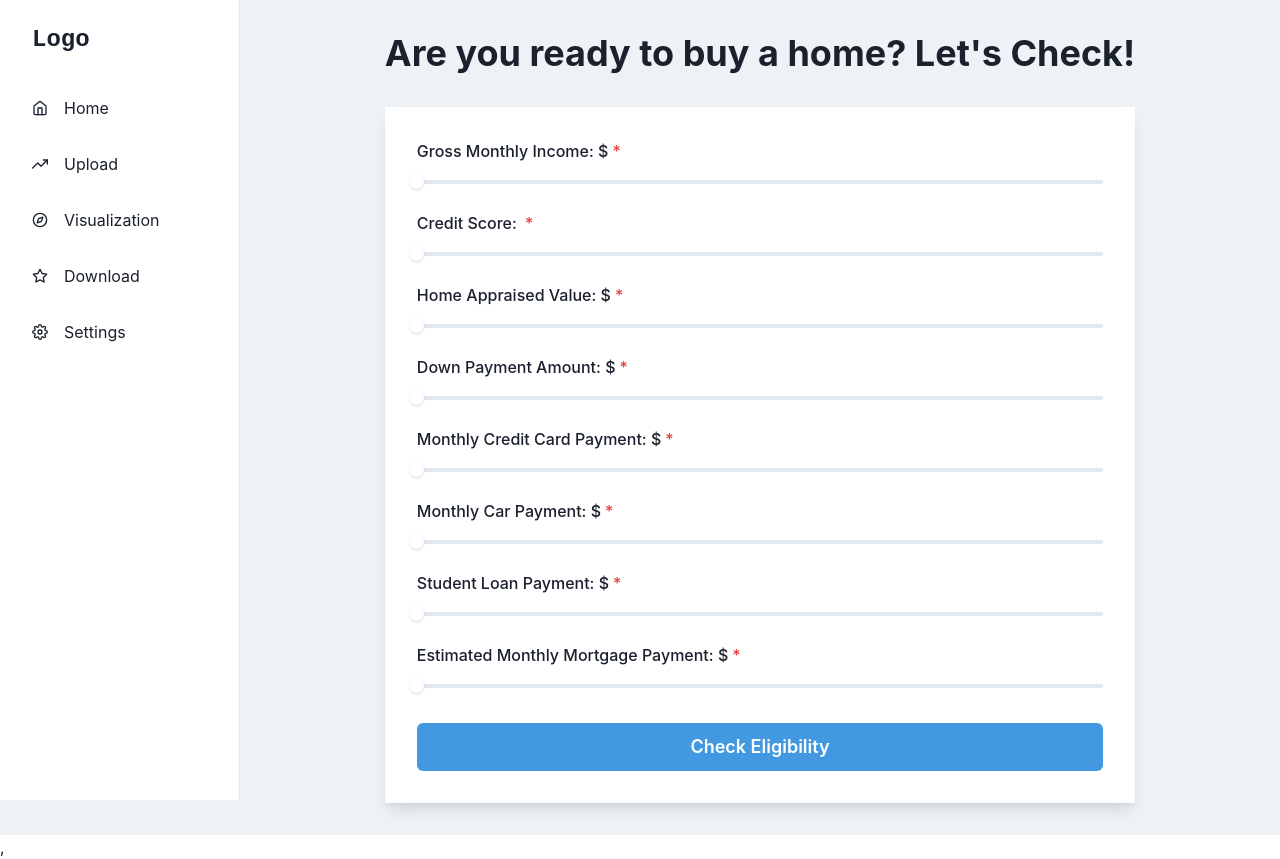
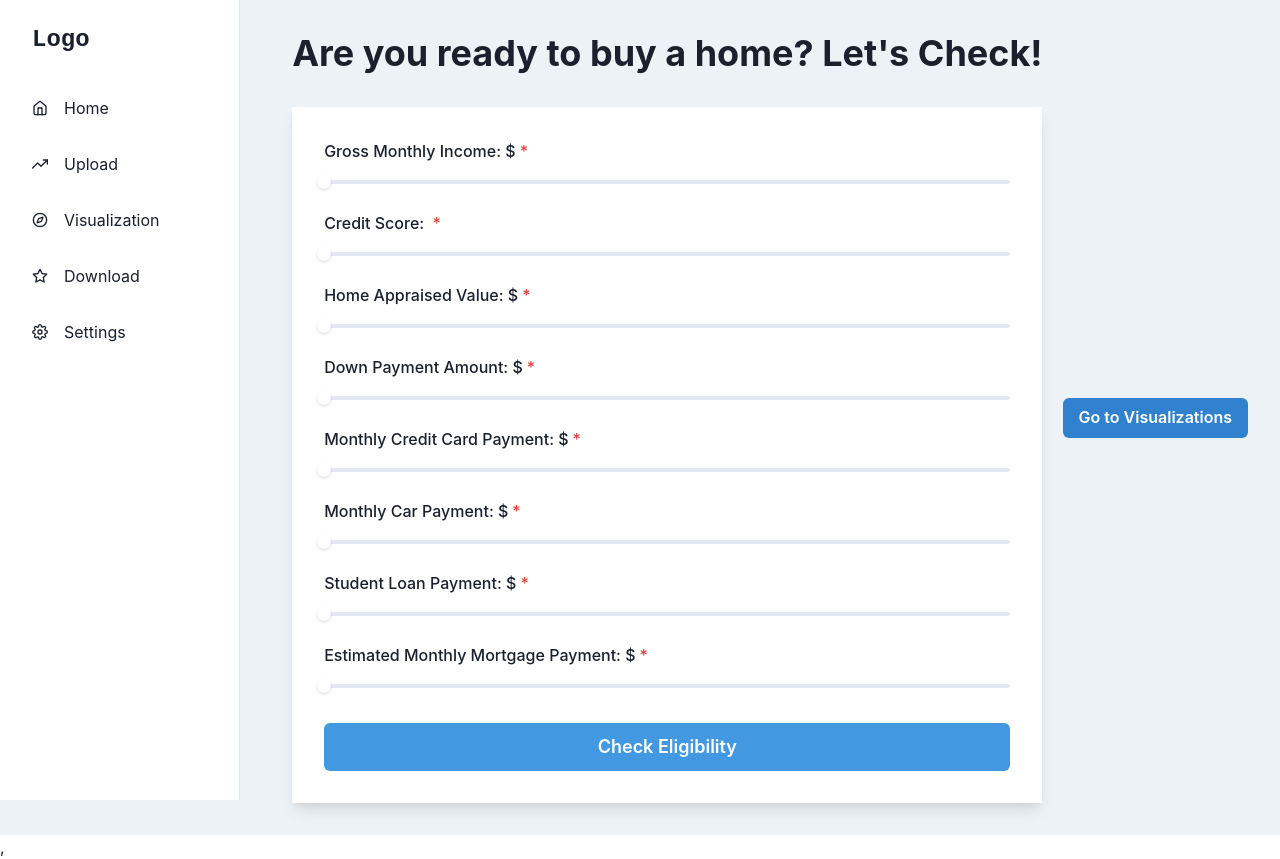
Before and after one commit to TrexKalp/HomeFit-HackUTD-2023, a React (Vite) app in the folder frontend/: page / in a window 1280 px wide. Built offline with nearby package versions, Linux system fonts and the light colour scheme.

Commit message:
added go to visual button

```diff
--- a/frontend/src/components/Page1.jsx
+++ b/frontend/src/components/Page1.jsx
@@ -23,6 +23,7 @@ import {
 
 import { useState, useEffect } from "react";
 import axios from "axios";
+import Visual from "./VisualButton";
 
 export default function Page1() {
   // Adjusted state variables to match the server's expected format and added estMonthlyMortgagePayment
@@ -365,6 +366,7 @@ export default function Page1() {
             /> */}
             </Alert>
           ))}
+          <Visual />
         </Flex>
       )}
     </Flex>
--- /dev/null
+++ b/frontend/src/components/VisualButton.jsx
@@ -0,0 +1,19 @@
+import React from "react";
+import { useNavigate } from "react-router-dom";
+import { Button } from "@chakra-ui/react";
+
+function Visual() {
+  let navigate = useNavigate();
+
+  function handleClick() {
+    navigate("/visualization");
+  }
+
+  return (
+    <Button onClick={handleClick} colorScheme="blue">
+      Go to Visualizations
+    </Button>
+  );
+}
+
+export default Visual;
```
Also changed, not shown: 1 other file (tests, documents, lock files or other folders).
